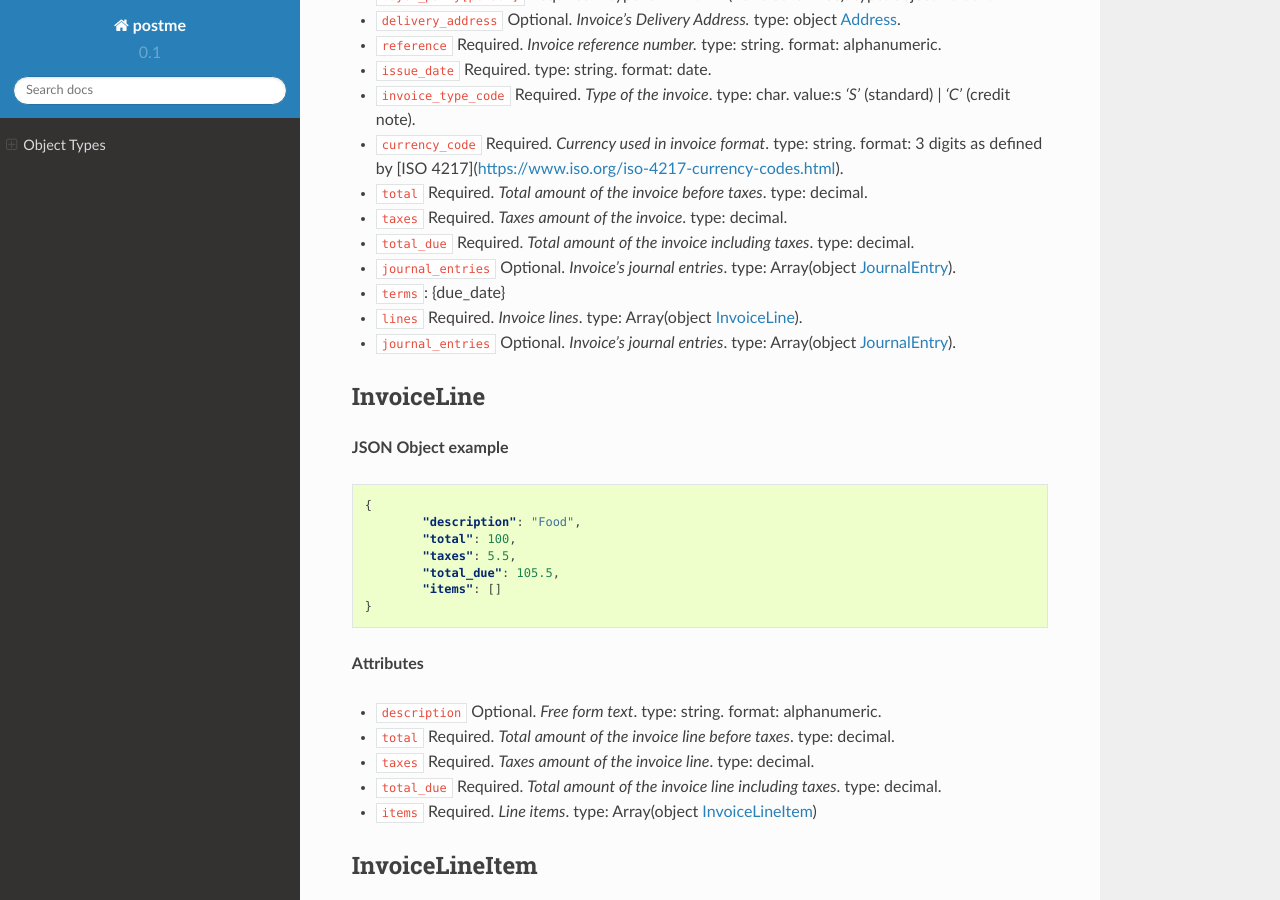
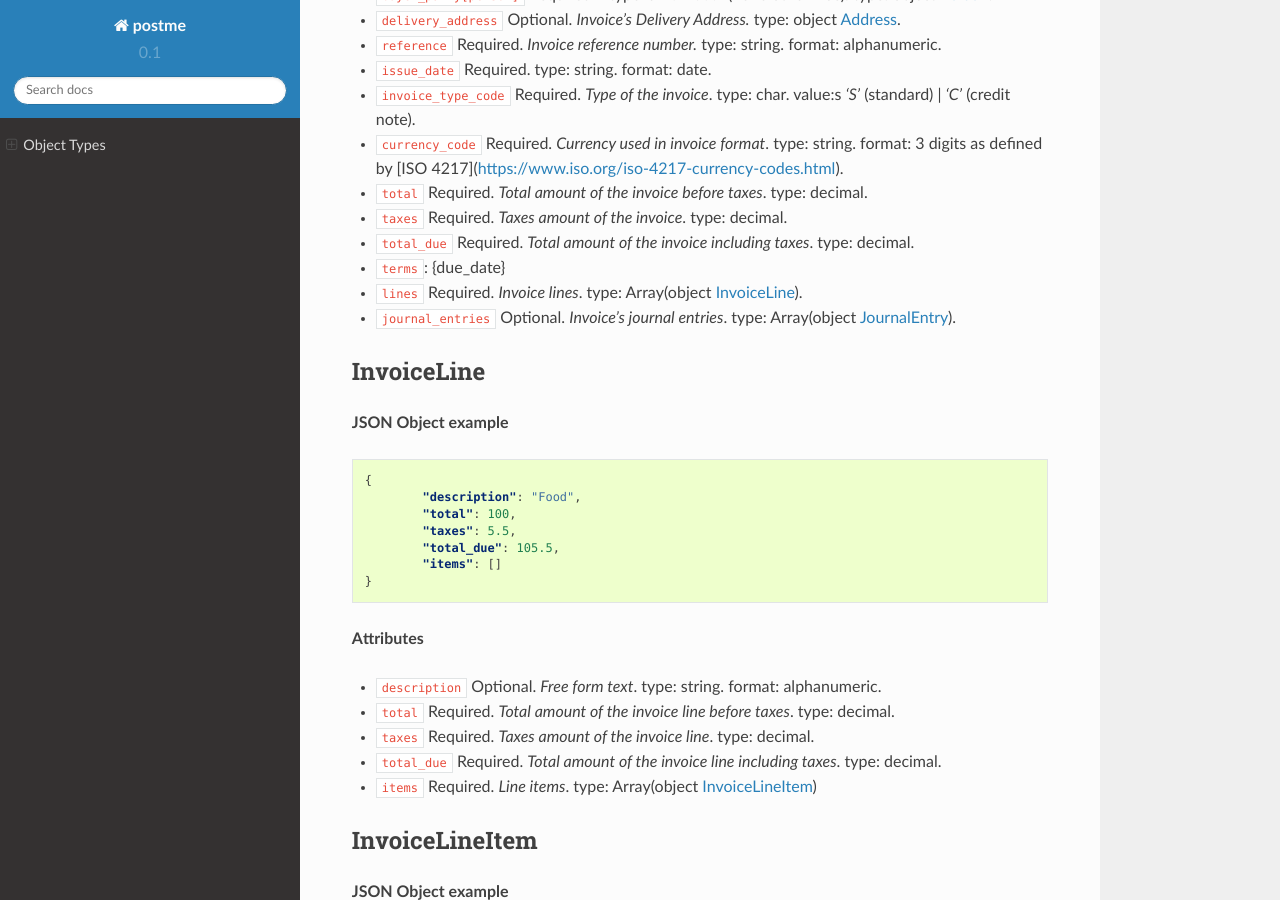
Before and after one commit to birdydigital/postme-docs, a Sphinx documentation site: the page built from docs/object-types.rst, in a window 1280 px wide and 900 px high, scrolled down 2881 px. Built offline with Sphinx 7.4.7 and the Read the Docs theme 2.0.0, drawn with Linux system fonts in a browser that asks for light colours.

Commit message:
update docs

```diff
--- a/docs/object-types.rst
+++ b/docs/object-types.rst
@@ -145,7 +145,6 @@ Invoice
 - ``total`` Required. *Total amount of the invoice before taxes*. type: decimal.
 - ``taxes`` Required. *Taxes amount of the invoice*. type: decimal.
 - ``total_due`` Required. *Total amount of the invoice including taxes*. type: decimal.
-- ``journal_entries`` Optional. *Invoice's journal entries*. type: Array(object JournalEntry_).
 - ``terms``: {due_date}
 - ``lines`` Required. *Invoice lines*. type: Array(object InvoiceLine_).
 - ``journal_entries`` Optional. *Invoice's journal entries*. type: Array(object JournalEntry_).
```
